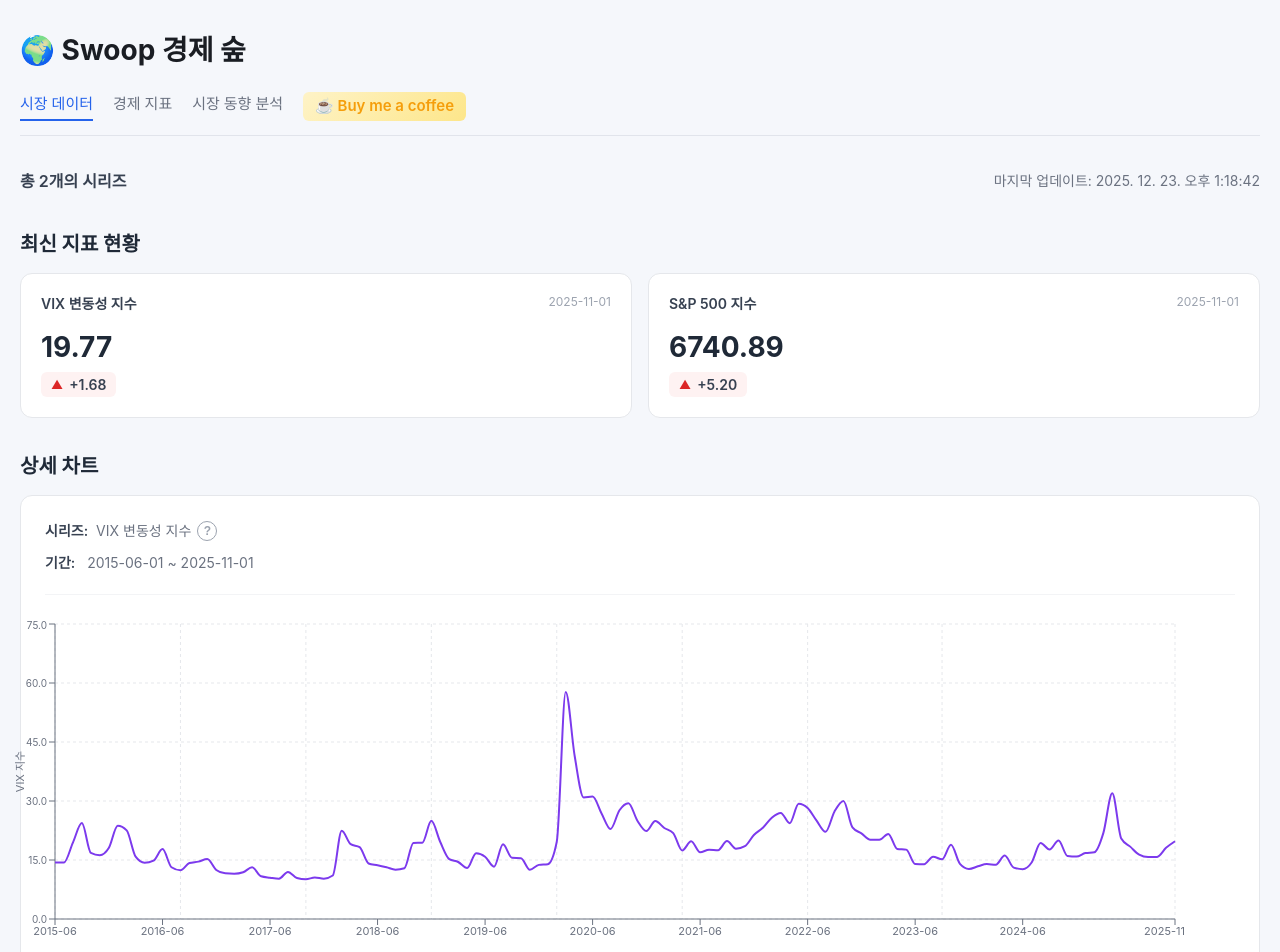
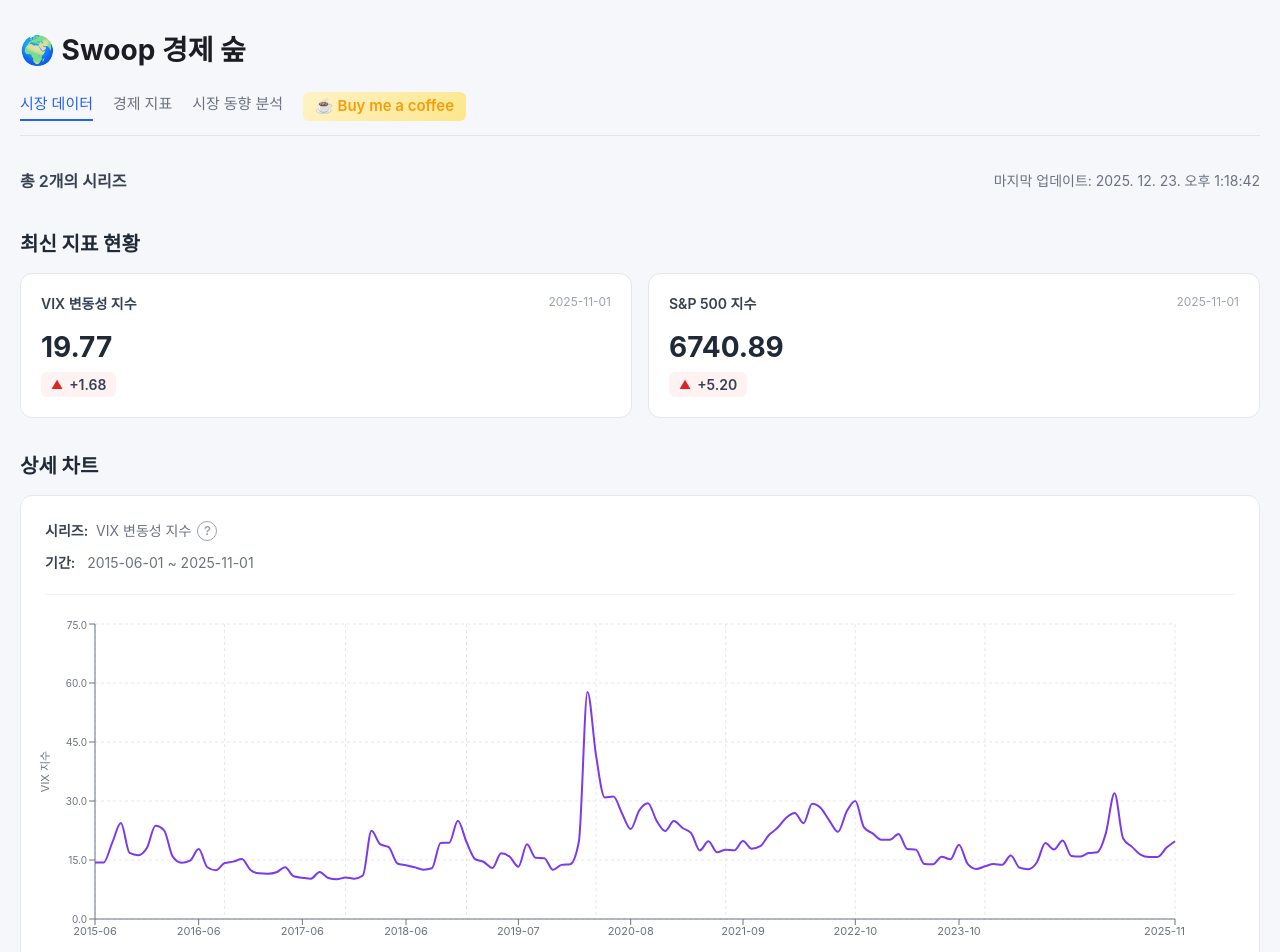
Before and after one commit to dhslrl321/dhslrl321.github.io, a React (Vite) app: page /market in a window 1280 px wide. Shown: the top 952 px of the page. Built offline with nearby package versions, Linux system fonts and the light colour scheme.

Commit message:
add router

```diff
--- a/src/components/SeriesSection/TimeSeriesChart/TimeSeriesChart.jsx
+++ b/src/components/SeriesSection/TimeSeriesChart/TimeSeriesChart.jsx
@@ -36,7 +36,7 @@
           margin={{
             top: isMobile ? 10 : 5,
             right: 10,
-            left: 0,
+            left: isMobile ? 10 : 20,
             bottom: isMobile ? 5 : 10,
           }}
         >
@@ -58,7 +58,7 @@
             stroke="#6b7280"
             style={{ fontSize: '10px' }}
             tickFormatter={(value) => value.toFixed(1)}
-            width={40}
+            width={isMobile ? 50 : 60}
             tickCount={6}
             label={
               !isMobile
@@ -66,6 +66,7 @@
                     value: config.label,
                     angle: -90,
                     position: 'insideLeft',
+                    offset: 10,
                     style: { fontSize: '11px', fill: '#6b7280', textAnchor: 'middle' },
                   }
                 : undefined
```
